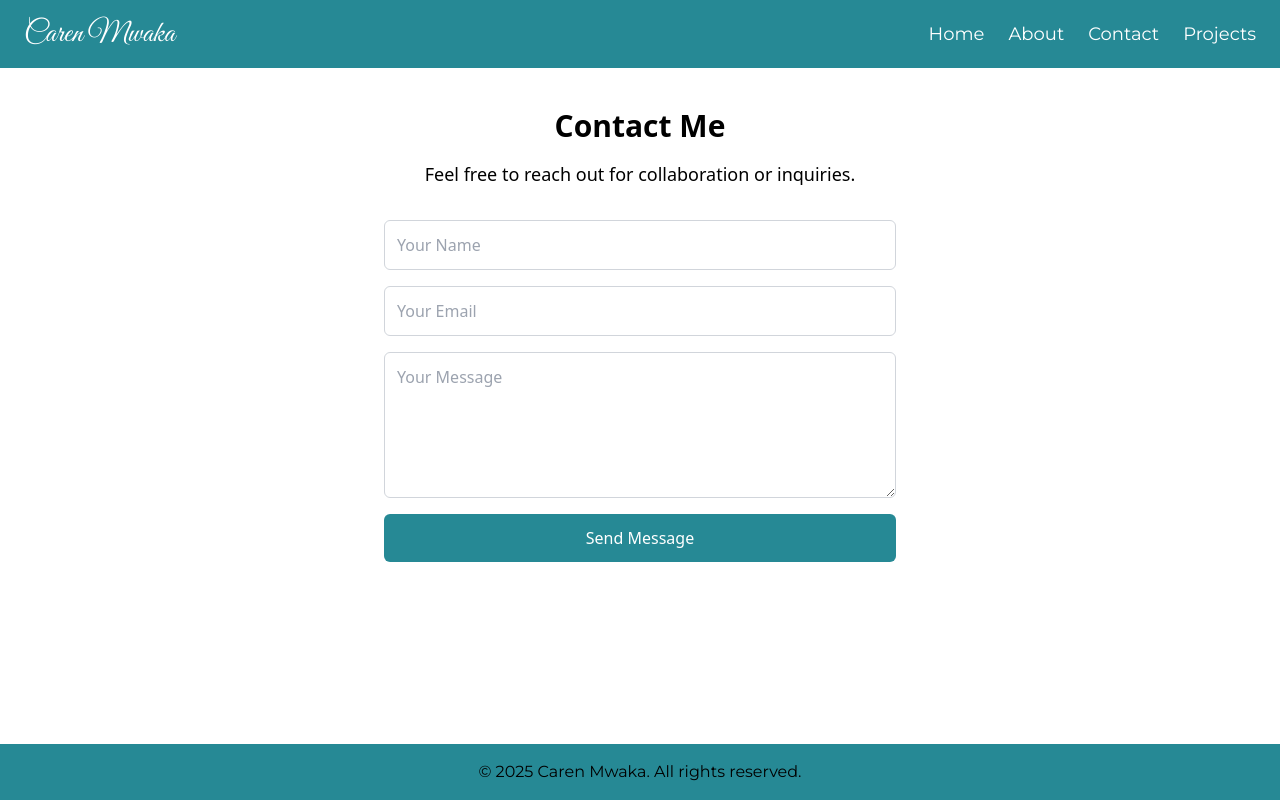
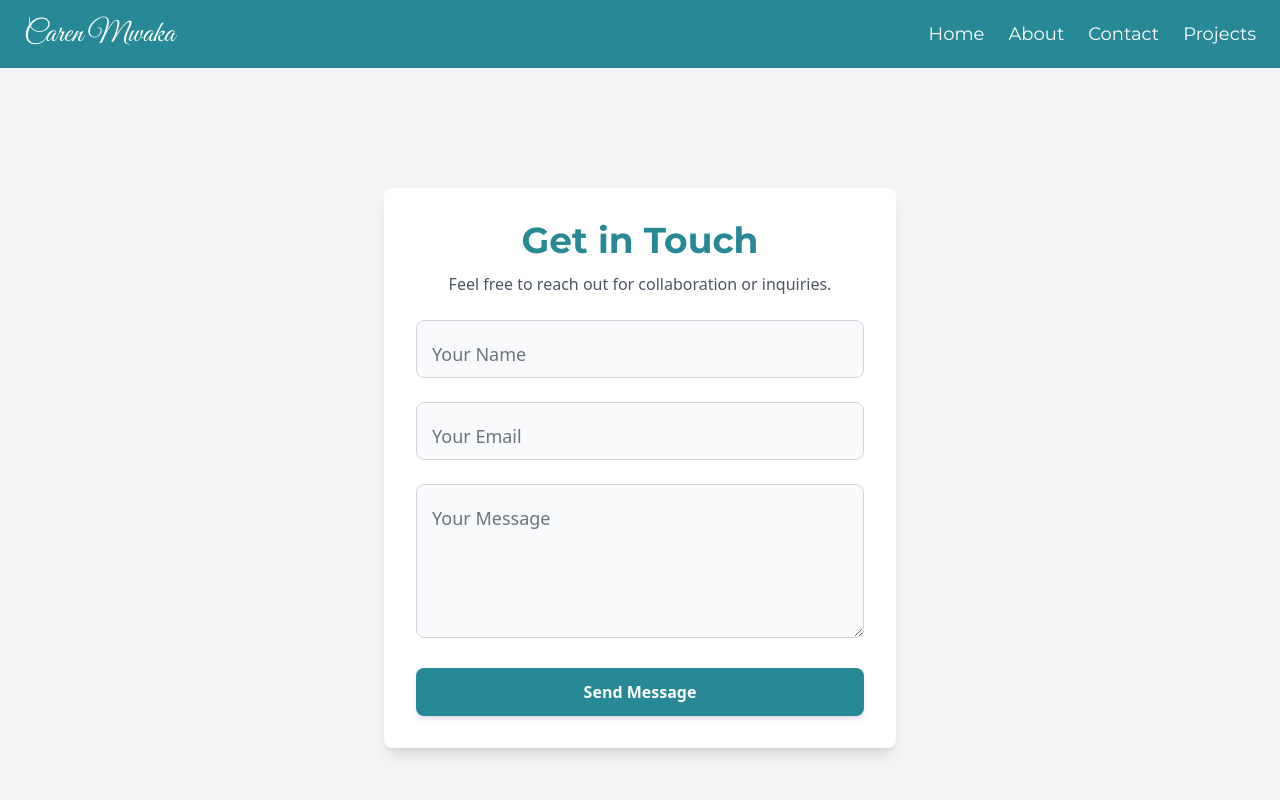
Before and after one commit to Caren-Mwaka/caren_chibwara_portfolio, a React (Vite) app: page /contact in a window 1280 px wide. Built offline with nearby package versions, Linux system fonts and the light colour scheme.

Commit message:
updated the styling for the contact form

```diff
--- a/src/pages/Contact.jsx
+++ b/src/pages/Contact.jsx
@@ -2,45 +2,71 @@ import React from "react";
 
 const Contact = () => {
   return (
-    <div className="container mx-auto p-10 text-center">
-      <h2 className="text-3xl font-bold">Contact Me</h2>
-      <p className="mt-4 text-lg">Feel free to reach out for collaboration or inquiries.</p>
+    <div className="min-h-screen flex flex-col items-center justify-center bg-gray-100 p-6">
+      <div className="bg-white shadow-lg rounded-lg p-8 w-full max-w-lg">
+        <h2 className="text-4xl font-bold text-[#268995] text-center font-montserrat">Get in Touch</h2>
+        <p className="mt-3 text-gray-600 text-center">
+          Feel free to reach out for collaboration or inquiries.
+        </p>
 
         {/* Contact Form */}
         <form
           action="https://formspree.io/f/mzzdadgo"
           method="POST"
-        className="mt-8 flex flex-col space-y-4 max-w-lg mx-auto"
+          className="mt-6 flex flex-col space-y-6"
         >
+          {/* Name Input */}
+          <div className="relative">
             <input
               type="text"
               name="name"
-          placeholder="Your Name"
               required
-          className="p-3 border border-gray-300 rounded-md focus:outline-none focus:ring-2 focus:ring-[#268995]"
+              className="peer w-full p-4 border border-gray-300 rounded-lg bg-gray-50 focus:outline-none focus:ring-2 focus:ring-[#268995]"
+              placeholder=" "
             />
+            <label className="absolute left-4 top-4 text-gray-500 text-sm peer-placeholder-shown:top-5 peer-placeholder-shown:text-lg peer-focus:top-2 peer-focus:text-sm peer-focus:text-[#268995] transition-all">
+              Your Name
+            </label>
+          </div>
+
+          {/* Email Input */}
+          <div className="relative">
             <input
               type="email"
               name="email"
-          placeholder="Your Email"
               required
-          className="p-3 border border-gray-300 rounded-md focus:outline-none focus:ring-2 focus:ring-[#268995]"
+              className="peer w-full p-4 border border-gray-300 rounded-lg bg-gray-50 focus:outline-none focus:ring-2 focus:ring-[#268995]"
+              placeholder=" "
             />
+            <label className="absolute left-4 top-4 text-gray-500 text-sm peer-placeholder-shown:top-5 peer-placeholder-shown:text-lg peer-focus:top-2 peer-focus:text-sm peer-focus:text-[#268995] transition-all">
+              Your Email
+            </label>
+          </div>
+
+          {/* Message Input */}
+          <div className="relative">
             <textarea
               name="message"
-          placeholder="Your Message"
+              required
               rows="5"
-          required
-          className="p-3 border border-gray-300 rounded-md focus:outline-none focus:ring-2 focus:ring-[#268995]"
+              className="peer w-full p-4 border border-gray-300 rounded-lg bg-gray-50 focus:outline-none focus:ring-2 focus:ring-[#268995]"
+              placeholder=" "
             ></textarea>
+            <label className="absolute left-4 top-4 text-gray-500 text-sm peer-placeholder-shown:top-5 peer-placeholder-shown:text-lg peer-focus:top-2 peer-focus:text-sm peer-focus:text-[#268995] transition-all">
+              Your Message
+            </label>
+          </div>
+
+          {/* Submit Button */}
           <button
             type="submit"
-          className="bg-[#268995] text-white px-6 py-3 rounded-md hover:bg-[#1b6b7a] transition duration-300"
+            className="w-full bg-[#268995] text-white font-semibold py-3 rounded-lg shadow-md hover:bg-[#1b6b7a] transition duration-300"
           >
             Send Message
           </button>
         </form>
       </div>
+    </div>
   );
 };
 
```
Lines whose indentation alone changed are shown as unchanged.
